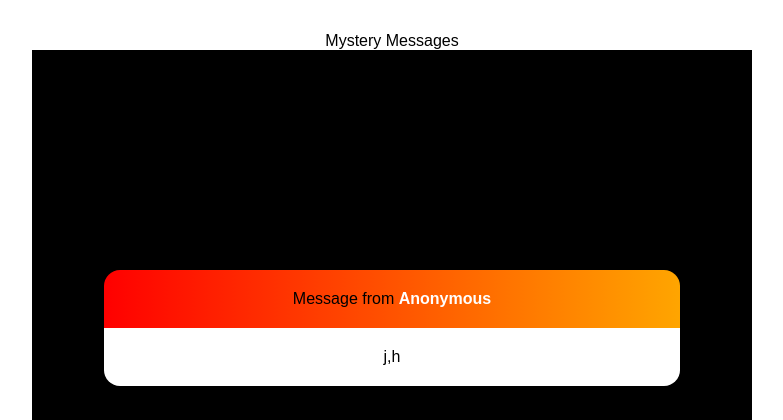
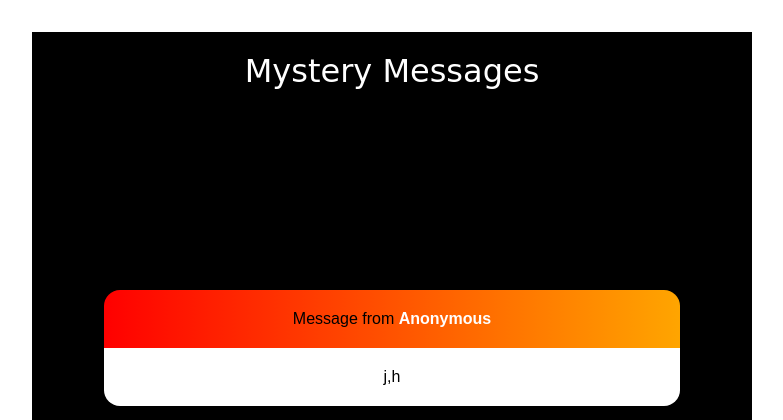
Before and after one commit to yash-writes-code/Mystery-Messages, a Django app: page /4/ in a window 1280 px wide. Shown: the part 96-516 px from the top of the page, without its empty margins (248-1031 px from the left). Run offline with Django 5.2, Linux system fonts and the light colour scheme; a user stored in the database is signed in; data comes from the database, SQL or seed files in the repository; some libraries are stand-ins or nearby versions.

Commit message:
css updates

```diff
--- a/static/css/main/msg.css
+++ b/static/css/main/msg.css
@@ -73,3 +73,9 @@
 
     /* Optionally adjust font sizes, padding, or other properties for smaller screens */
 }
+
+#mysteryText2{
+    color: white;
+    font-family: 'Brush Script MT', cursive;
+    font-size: xx-large;
+}
--- a/templates/main/msg.html
+++ b/templates/main/msg.html
@@ -7,8 +7,8 @@
 {% block content %}
 
 <center>
-    <p id="mysteryText">Mystery Messages</p>
     <div id="mysteryMessage">
+    <p id="mysteryText2">Mystery Messages</p>
       <div id="messageBox">
         <div id="messageContent">
           <p>Message from <span id="nickname">{{msg.nickname}}</span></p>
```
